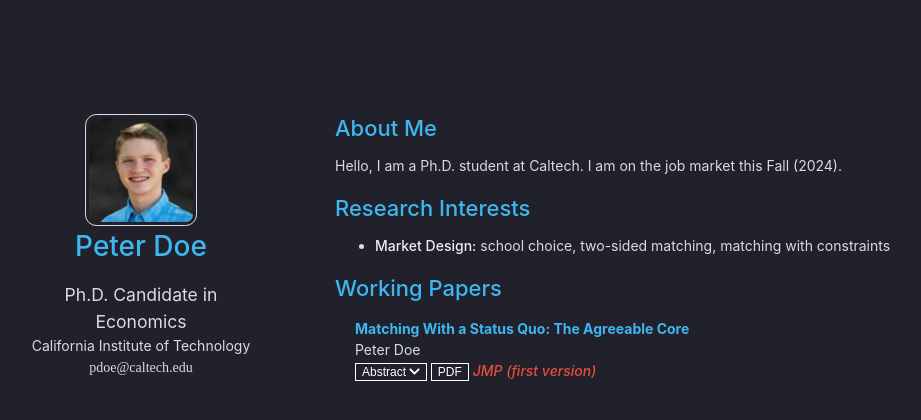
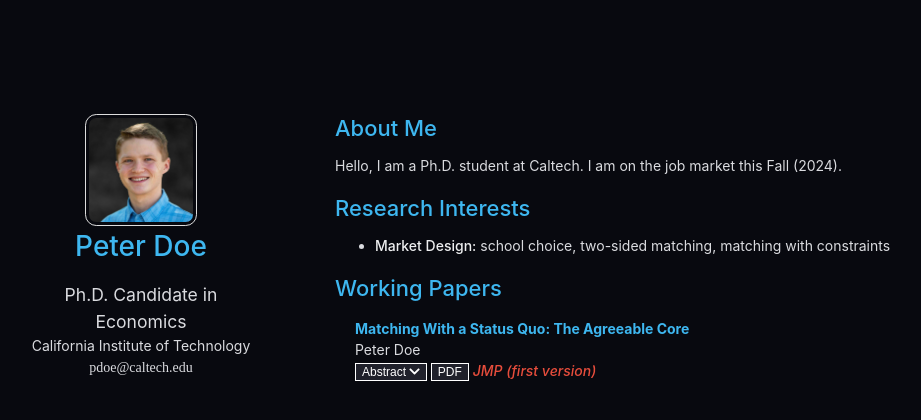
Before and after one commit to Pita-Dough/Pita-Dough.github.io, a Jekyll site: the page built from index.md, in a window 1280 px wide. Shown: the top 420 px of the page, without its empty margins (135-1056 px from the left). Built offline with Jekyll 4.4.1, drawn with Linux system fonts in a browser that asks for light colours; nearby versions of some CDN libraries; a style sheet for code colours, icons or effects is not loaded; our own code applies the rules of GitHub Pages for plain Markdown files.

Commit message:
Update minimal-light.scss

```diff
--- a/_sass/minimal-light.scss
+++ b/_sass/minimal-light.scss
@@ -36,7 +36,7 @@
       }
      */
 
-/*@media (prefers-color-scheme: dark) {.social-icons a:last-child{margin-right:0}.social-icons a:hover{background-color:#20212b;
+/*@media (prefers-color-scheme: dark) {.social-icons a:last-child{margin-right:0}.social-icons a:hover{background-color:#08090f;
     color:black;
     transform: scale(1.2)}
     /*
@@ -56,7 +56,7 @@
     */
 /*}
 */
-.social-icons a:last-child{margin-right:0}.social-icons a:hover{background-color:#20212b;
+.social-icons a:last-child{margin-right:0}.social-icons a:hover{background-color:#08090f;
     color:black;
     transform: scale(1.2)}
 
@@ -166,7 +166,7 @@ papertitle {
 
 
   body {
-      background-color: #20212b;
+      background-color: #08090f;
       color: #dadbdf;
   }
 
@@ -628,7 +628,7 @@ footer {
 }
 
   .collapsible {
-    background-color: #20212b;
+    background-color: #08090f;
     max-height: 0;
     overflow: hidden;
     transition: max-height 0.2s ease-out;
@@ -638,7 +638,7 @@ footer {
 
 
   .collapsible p {
-    background-color: #20212b; /* Add light gray background to paragraphs */
+    background-color: #08090f; /* Add light gray background to paragraphs */
     padding: 5px; /* Add padding for better readability */
     margin: 0; /* Remove default paragraph margin */
     text-indent:1em;
```
